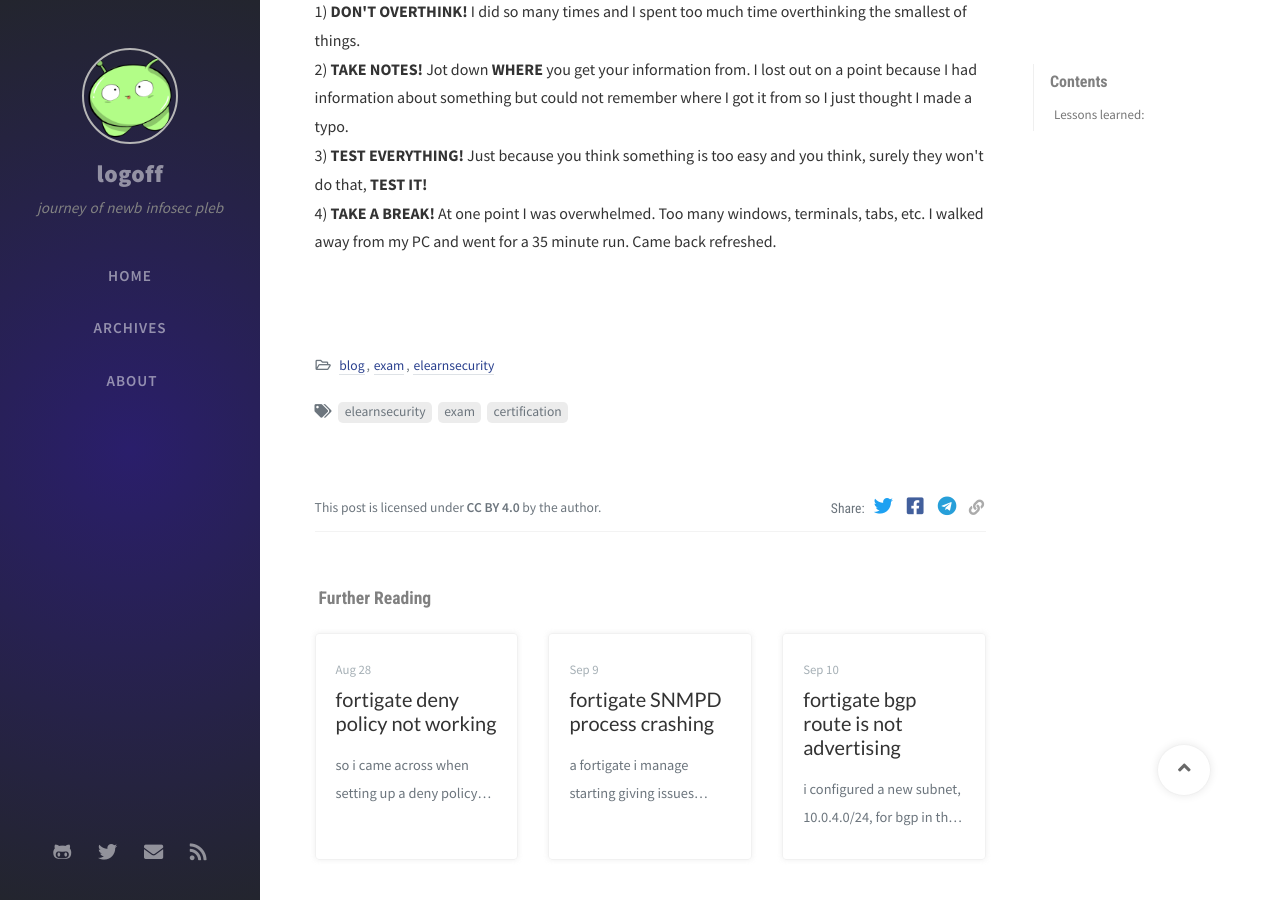
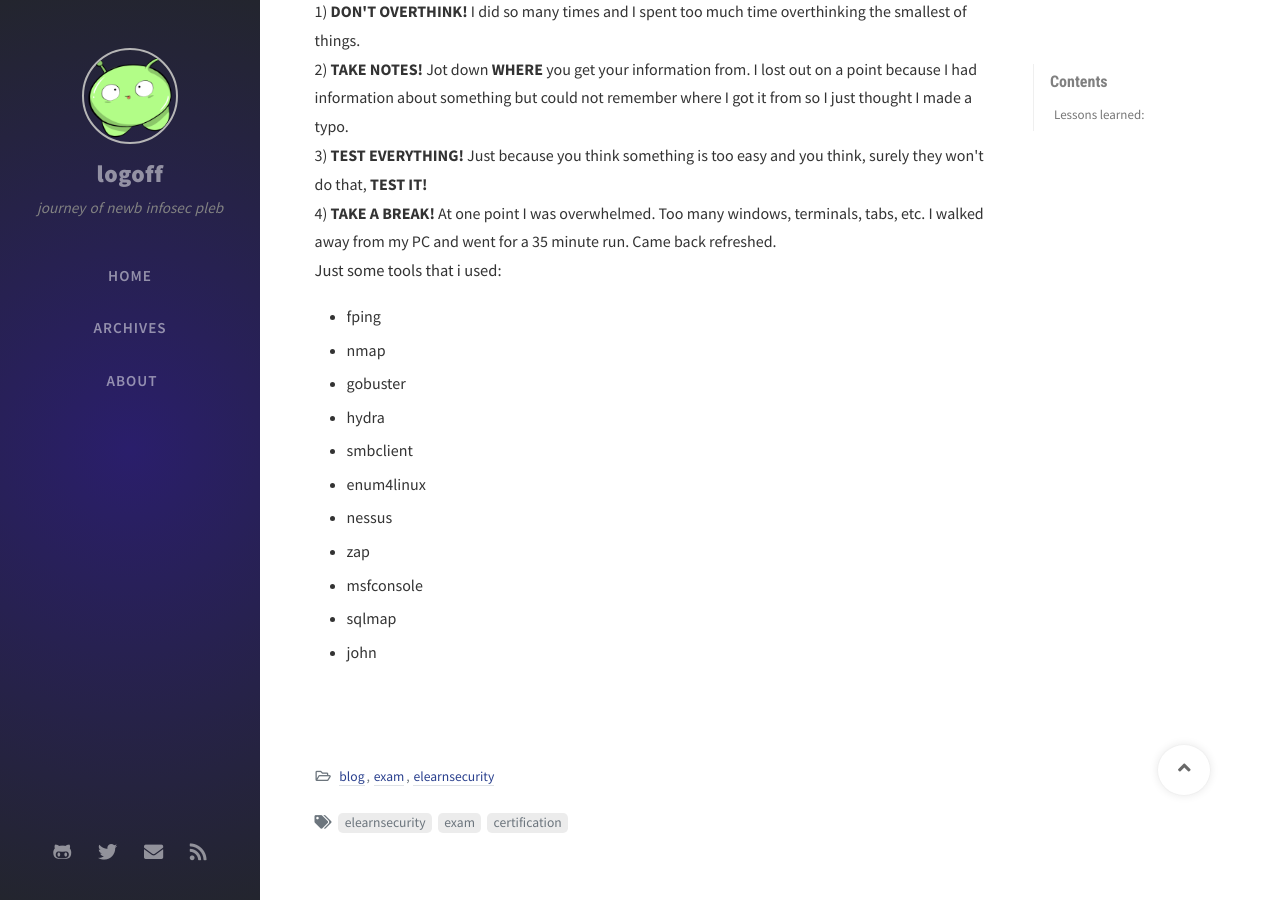
Before and after one commit to geoffchisnall/geoffchisnall.github.io, a Jekyll site: the page built from _posts/2020-12-21-eJPT-Exam.md, in a window 1280 px wide and 900 px high, scrolled down 1868 px. Built offline with Jekyll 4.4.1, drawn with Linux system fonts in a browser that asks for light colours; nearby versions of some CDN libraries; comment, search, counter and statistics services are not loaded.

Commit message:
tools used

```diff
--- a/_posts/2020-12-21-eJPT-Exam.md
+++ b/_posts/2020-12-21-eJPT-Exam.md
@@ -52,3 +52,20 @@ this is definitly a good exam to start off in the direction for pentesting and i
 3) <b>TEST EVERYTHING!</b> Just because you think something is too easy and you think, surely they won't do that, <b>TEST IT!</b>
 <br>
 4) <b>TAKE A BREAK!</b> At one point I was overwhelmed. Too many windows, terminals, tabs, etc. I walked away from my PC and went for a 35 minute run. Came back refreshed.
+<p>
+Just some tools that i used:
+<br>
+<ul>
+<li>fping</li>
+<li>nmap</li>
+<li>gobuster</li>
+<li>hydra</li>
+<li>smbclient</li>
+<li>enum4linux</li>
+<li>nessus</li>
+<li>zap</li>
+<li>msfconsole</li>
+<li>sqlmap</li>
+<li>john</li>
+</ul>
+</p>
```
